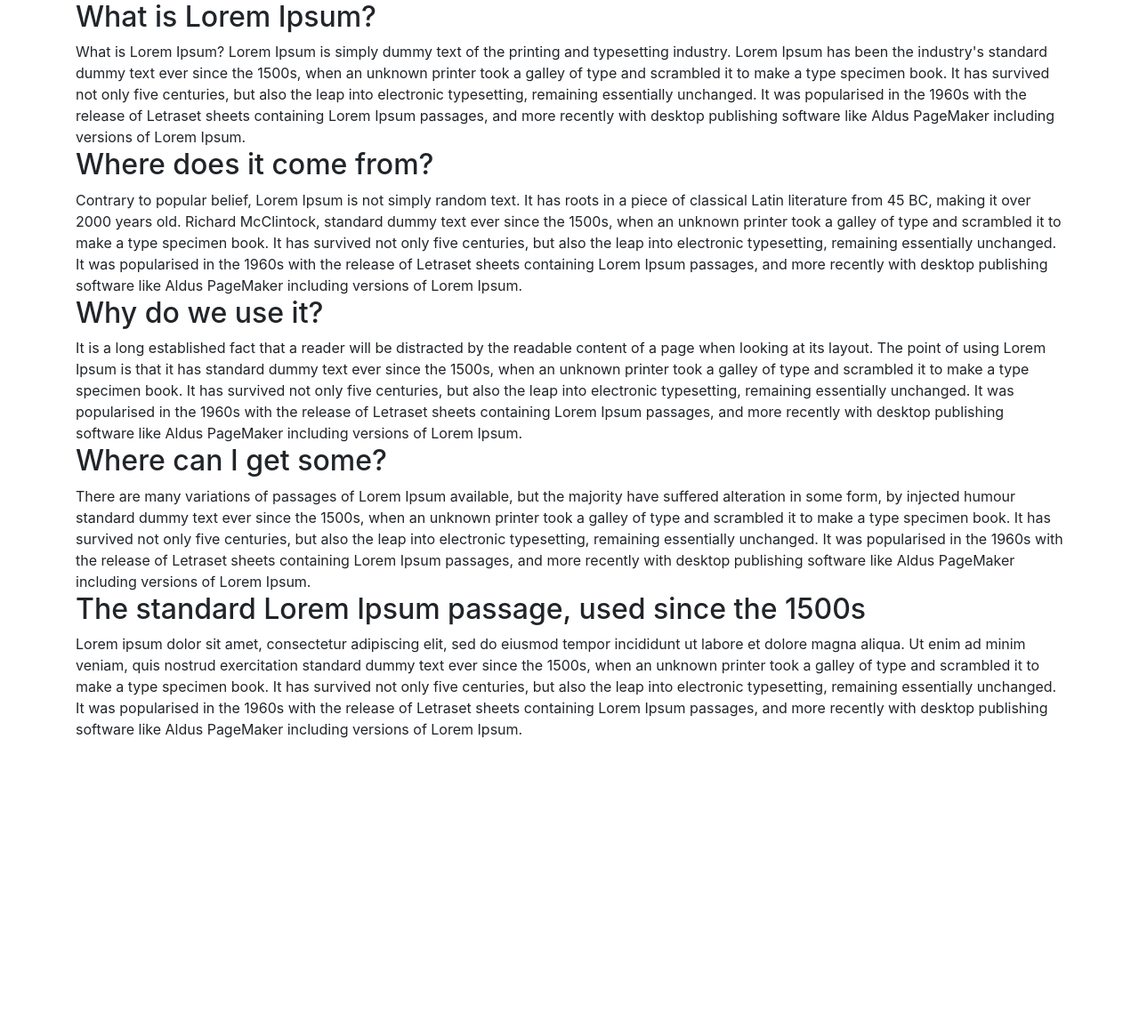
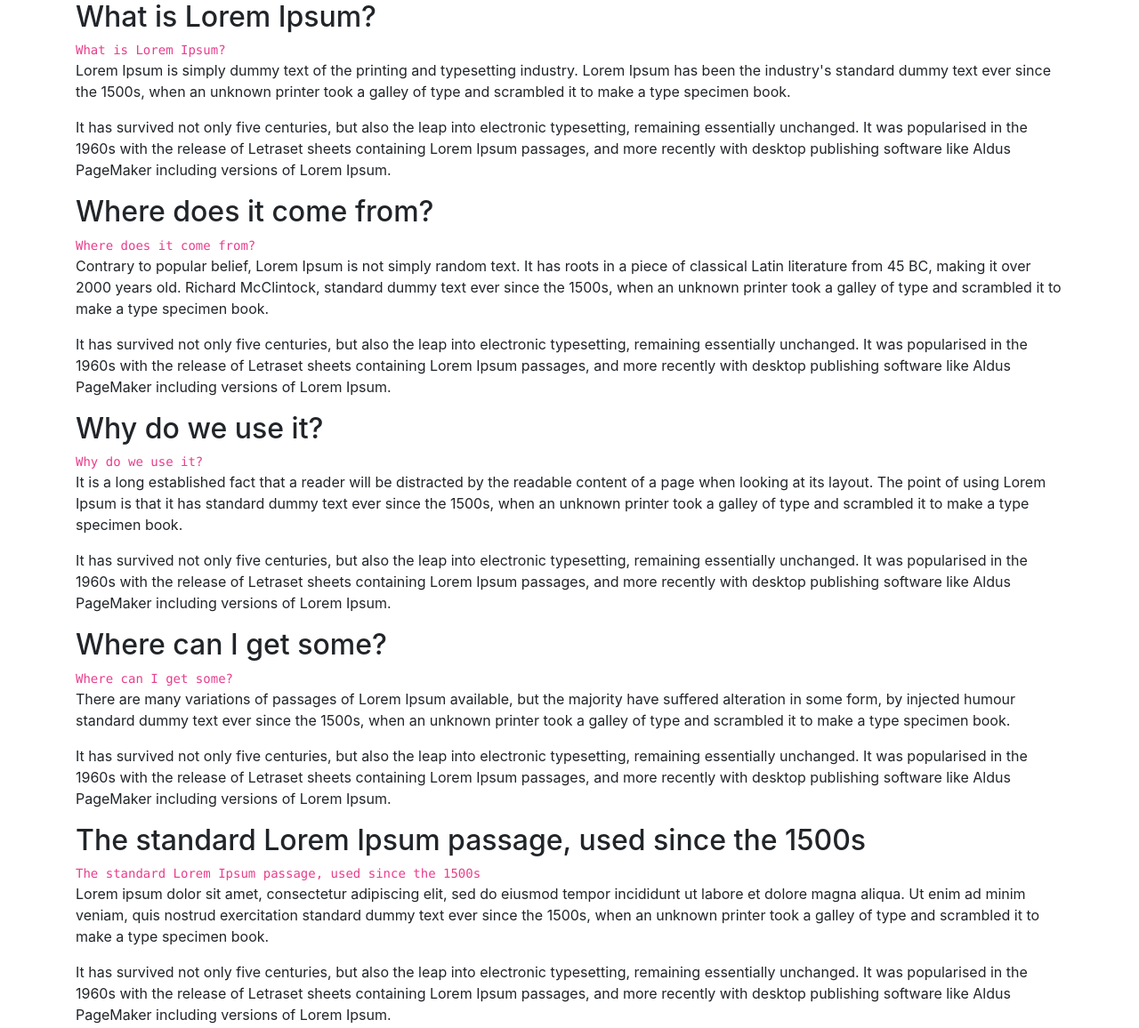
Before and after one commit to guillainbisimwa/TadeuAndGuillainHTML, a plain HTML site: page index.html in a window 1280 px wide. Shown: the whole page at 89% size. Before the commit the page ends 832 px from the top, so only its background shows below. Drawn offline with nearby package versions, Linux system fonts and the light colour scheme.

Commit message:
Steps 5 and 6

```diff
--- a/index.html
+++ b/index.html
@@ -7,66 +7,53 @@
         <main id="main-doc" class="container">
             <section class="main-section" id="What_is_Lorem_Ipsum">
                 <header class="h2" >What is Lorem Ipsum?</header>
-                What is Lorem Ipsum?
-                Lorem Ipsum is simply dummy text of the printing and
-                typesetting industry. Lorem Ipsum has been the industry's
-                standard dummy text ever since the 1500s, when an unknown printer
-                took a galley of type and scrambled it to make a type specimen book.
-                It has survived not only five centuries, but also the leap into electronic
-                typesetting, remaining essentially unchanged. It was popularised in the
-                1960s with the release of Letraset sheets containing Lorem Ipsum passages,
-                and more recently with desktop publishing software like Aldus PageMaker
-                including versions of Lorem Ipsum.
+                <code>What is Lorem Ipsum?</code>
+                <p>
+                    Lorem Ipsum is simply dummy text of the printing and typesetting industry. Lorem Ipsum has been the industry's standard dummy text ever since the 1500s, when an unknown printer took a galley of type and scrambled it to make a type specimen book.
+                </p>
+                <p>
+                    It has survived not only five centuries, but also the leap into electronic typesetting, remaining essentially unchanged. It was popularised in the 1960s with the release of Letraset sheets containing Lorem Ipsum passages, and more recently with desktop publishing software like Aldus PageMaker including versions of Lorem Ipsum.
+                </p>
             </section>
             <section class="main-section" id="Where_does_it_come_from">
                 <header class="h2">Where does it come from?</header>
-
-                Contrary to popular belief, Lorem Ipsum is not simply random text.
-                It has roots in a piece of classical Latin literature from 45 BC,
-                making it over 2000 years old. Richard McClintock,
-                standard dummy text ever since the 1500s, when an unknown printer
-                took a galley of type and scrambled it to make a type specimen book.
-                It has survived not only five centuries, but also the leap into electronic
-                typesetting, remaining essentially unchanged. It was popularised in the
-                1960s with the release of Letraset sheets containing Lorem Ipsum passages,
-                and more recently with desktop publishing software like Aldus PageMaker
-                including versions of Lorem Ipsum.
+                <code>Where does it come from?</code>
+                <p>
+                    Contrary to popular belief, Lorem Ipsum is not simply random text. It has roots in a piece of classical Latin literature from 45 BC, making it over 2000 years old. Richard McClintock, standard dummy text ever since the 1500s, when an unknown printer took a galley of type and scrambled it to make a type specimen book.
+                </p>
+                <p>
+                    It has survived not only five centuries, but also the leap into electronic typesetting, remaining essentially unchanged. It was popularised in the 1960s with the release of Letraset sheets containing Lorem Ipsum passages, and more recently with desktop publishing software like Aldus PageMaker including versions of Lorem Ipsum.
+                </p>
             </section>
             <section class="main-section" id="Why_do_we_use_it">
                 <header class="h2">Why do we use it?</header>
-                It is a long established fact that a reader will be distracted by the readable content of a
-                page when looking at its layout. The point of using Lorem Ipsum is that it has
-                standard dummy text ever since the 1500s, when an unknown printer
-                took a galley of type and scrambled it to make a type specimen book.
-                It has survived not only five centuries, but also the leap into electronic
-                typesetting, remaining essentially unchanged. It was popularised in the
-                1960s with the release of Letraset sheets containing Lorem Ipsum passages,
-                and more recently with desktop publishing software like Aldus PageMaker
-                including versions of Lorem Ipsum.
+                <code>Why do we use it?</code>
+                <p>
+                    It is a long established fact that a reader will be distracted by the readable content of a page when looking at its layout. The point of using Lorem Ipsum is that it has standard dummy text ever since the 1500s, when an unknown printer took a galley of type and scrambled it to make a type specimen book.
+                </p>
+                <p>
+                    It has survived not only five centuries, but also the leap into electronic typesetting, remaining essentially unchanged. It was popularised in the 1960s with the release of Letraset sheets containing Lorem Ipsum passages, and more recently with desktop publishing software like Aldus PageMaker including versions of Lorem Ipsum.
+                </p>
             </section>
             <section class="main-section" id="Where_can_I_get_some">
                 <header class="h2">Where can I get some?</header>
-                There are many variations of passages of Lorem Ipsum available,
-                but the majority have suffered alteration in some form, by injected humour
-                standard dummy text ever since the 1500s, when an unknown printer
-                took a galley of type and scrambled it to make a type specimen book.
-                It has survived not only five centuries, but also the leap into electronic
-                typesetting, remaining essentially unchanged. It was popularised in the
-                1960s with the release of Letraset sheets containing Lorem Ipsum passages,
-                and more recently with desktop publishing software like Aldus PageMaker
-                including versions of Lorem Ipsum.
+                <code>Where can I get some?</code>
+                <p>
+                    There are many variations of passages of Lorem Ipsum available, but the majority have suffered alteration in some form, by injected humour standard dummy text ever since the 1500s, when an unknown printer took a galley of type and scrambled it to make a type specimen book.
+                </p>
+                <p>
+                    It has survived not only five centuries, but also the leap into electronic typesetting, remaining essentially unchanged. It was popularised in the 1960s with the release of Letraset sheets containing Lorem Ipsum passages, and more recently with desktop publishing software like Aldus PageMaker including versions of Lorem Ipsum.
+                </p>
             </section>
             <section class="main-section" id="standard_Lorem_Ipsum">
                 <header class="h2">The standard Lorem Ipsum passage, used since the 1500s</header>
-                Lorem ipsum dolor sit amet, consectetur adipiscing elit, sed do eiusmod tempor
-                incididunt ut labore et dolore magna aliqua. Ut enim ad minim veniam, quis nostrud exercitation
-                standard dummy text ever since the 1500s, when an unknown printer
-                took a galley of type and scrambled it to make a type specimen book.
-                It has survived not only five centuries, but also the leap into electronic
-                typesetting, remaining essentially unchanged. It was popularised in the
-                1960s with the release of Letraset sheets containing Lorem Ipsum passages,
-                and more recently with desktop publishing software like Aldus PageMaker
-                including versions of Lorem Ipsum.
+                <code>The standard Lorem Ipsum passage, used since the 1500s</code>
+                <p>
+                    Lorem ipsum dolor sit amet, consectetur adipiscing elit, sed do eiusmod tempor incididunt ut labore et dolore magna aliqua. Ut enim ad minim veniam, quis nostrud exercitation standard dummy text ever since the 1500s, when an unknown printer took a galley of type and scrambled it to make a type specimen book.
+                </p>
+                <p>
+                    It has survived not only five centuries, but also the leap into electronic typesetting, remaining essentially unchanged. It was popularised in the 1960s with the release of Letraset sheets containing Lorem Ipsum passages, and more recently with desktop publishing software like Aldus PageMaker including versions of Lorem Ipsum.
+                </p>
             </section>
         </main>
     </body>
```
